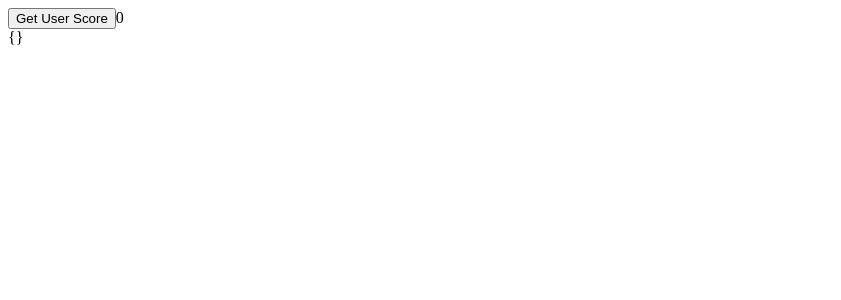
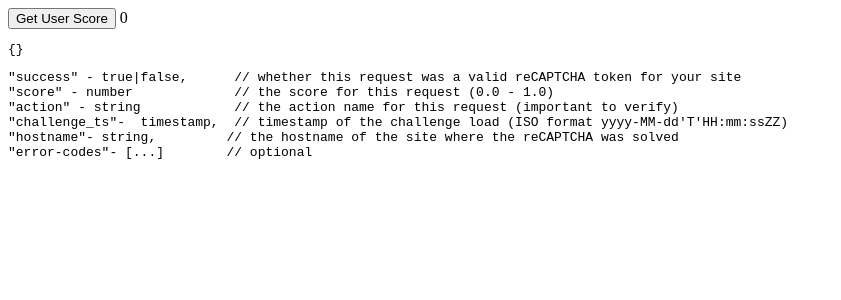
Before and after one commit to gurmeetsinghmalhotra/recaptcha, a Next.js app: page / in a window 1280 px wide. Shown: the top 300 px of the page, without its empty margins (0-841 px from the left). Built offline with nearby package versions, Linux system fonts and the light colour scheme.

Commit message:
formatting added

```diff
--- a/pages/index.js
+++ b/pages/index.js
@@ -106,9 +106,21 @@
         <script src="https://www.google.com/recaptcha/api.js?render=6Ldb56sZAAAAAIZh5zd7ZTeCah1mUawiRxSLc8GK"></script>
       </Head>
       <button onClick={onSubmit}>Get User Score</button>
-      {count}
+      &nbsp;{count}
       <br/>
-      {JSON.stringify(resp, null, 2)}
+      <pre>
+      {JSON.stringify(resp, null, 2)}</pre>
+      <pre>
+
+  "success" - true|false,      // whether this request was a valid reCAPTCHA token for your site<br/>
+  "score" - number             // the score for this request (0.0 - 1.0)<br/>
+  "action" - string            // the action name for this request (important to verify)<br/>
+  "challenge_ts"-  timestamp,  // timestamp of the challenge load (ISO format yyyy-MM-dd'T'HH:mm:ssZZ)<br/>
+  "hostname"- string,         // the hostname of the site where the reCAPTCHA was solved<br/>
+  "error-codes"- [...]        // optional
+
+
+      </pre>
       {/* <ul>
         {data.map((p, i) => (
           <Person key={i} person={p} />
```
